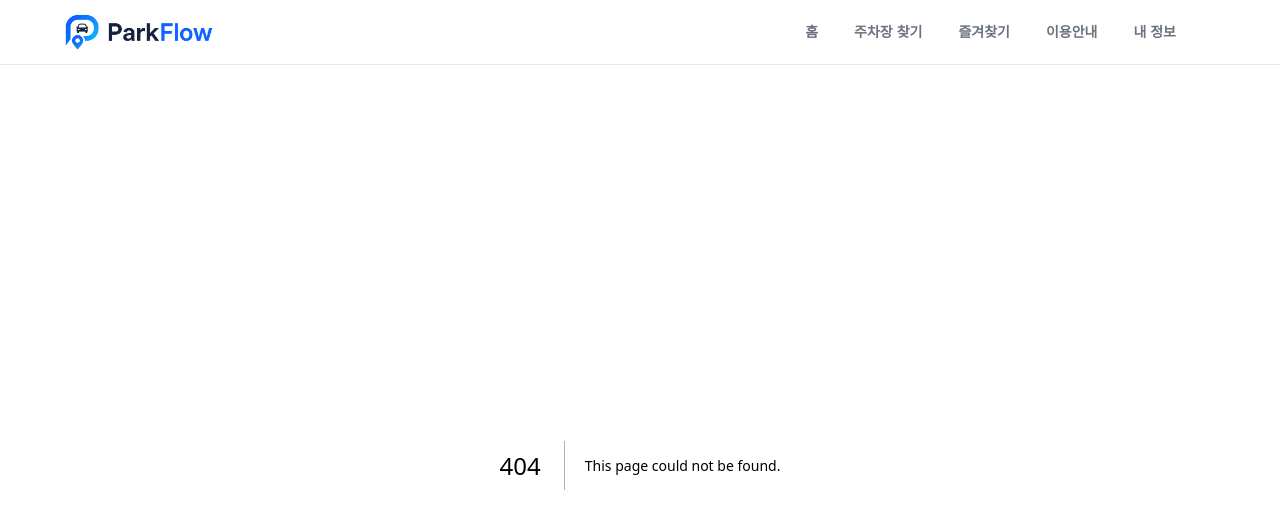
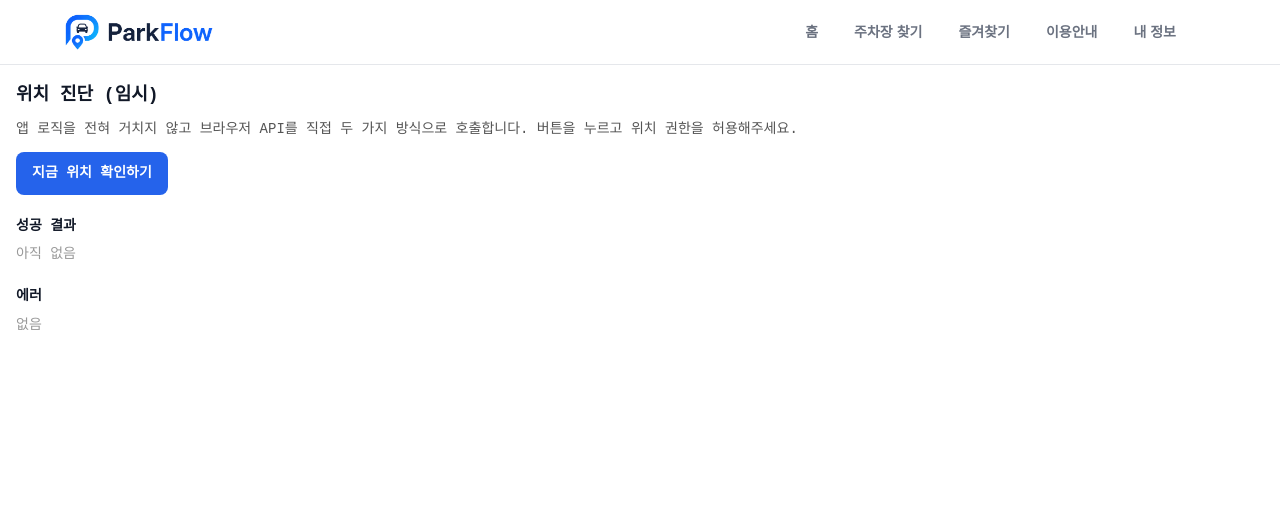
Before and after one commit to ulimgo995-commits/my-parksense-app-3, a Next.js app: page /debug-location in a window 1280 px wide. Before the commit this address had no page. Shown: the top 528 px of the page. Built offline with nearby package versions, Linux system fonts and the light colour scheme; a web font is replaced by a local one.

Commit message:
Add files via upload

```diff
--- /dev/null
+++ b/app/debug-location/page.tsx
@@ -0,0 +1,131 @@
+'use client';
+
+import { useState } from 'react';
+
+interface RawResult {
+  label: string;
+  lat: number;
+  lng: number;
+  accuracyMeters: number;
+  timestamp: string;
+}
+
+interface RawError {
+  label: string;
+  code: number;
+  message: string;
+}
+
+/**
+ * 임시 진단 페이지 — 앱의 useGeolocation 훅을 전혀 거치지 않고 브라우저의
+ * navigator.geolocation API를 직접 호출한 결과를 화면에 그대로 보여줍니다.
+ * "계룡으로 뜨는 게 우리 앱 로직 문제인지, 브라우저/OS가 원래 그렇게 보고하는지"를
+ * 개발자도구 없이도 폰 화면에서 바로 확인하기 위한 용도입니다. 원인 파악 후 삭제하세요.
+ */
+export default function DebugLocationPage() {
+  const [results, setResults] = useState<RawResult[]>([]);
+  const [errors, setErrors] = useState<RawError[]>([]);
+
+  const runRawCheck = (label: string, options: PositionOptions) => {
+    if (typeof navigator === 'undefined' || !navigator.geolocation) {
+      setErrors((prev) => [...prev, { label, code: -1, message: 'navigator.geolocation 자체가 없음' }]);
+      return;
+    }
+    navigator.geolocation.getCurrentPosition(
+      (pos) => {
+        setResults((prev) => [
+          ...prev,
+          {
+            label,
+            lat: pos.coords.latitude,
+            lng: pos.coords.longitude,
+            accuracyMeters: pos.coords.accuracy,
+            timestamp: new Date(pos.timestamp).toLocaleTimeString(),
+          },
+        ]);
+      },
+      (err) => {
+        setErrors((prev) => [...prev, { label, code: err.code, message: err.message }]);
+      },
+      options
+    );
+  };
+
+  const runAll = () => {
+    setResults([]);
+    setErrors([]);
+    runRawCheck('캐시 허용(maximumAge 30초, 앱과 동일 옵션)', {
+      enableHighAccuracy: true,
+      timeout: 8000,
+      maximumAge: 30000,
+    });
+    runRawCheck('캐시 없이 강제 새 조회(maximumAge 0)', {
+      enableHighAccuracy: true,
+      timeout: 15000,
+      maximumAge: 0,
+    });
+  };
+
+  return (
+    <div style={{ padding: 16, fontFamily: 'monospace', fontSize: 14, lineHeight: 1.6 }}>
+      <h1 style={{ fontSize: 18, fontWeight: 700, marginBottom: 8 }}>위치 진단 (임시)</h1>
+      <p style={{ marginBottom: 12, color: '#555' }}>
+        앱 로직을 전혀 거치지 않고 브라우저 API를 직접 두 가지 방식으로 호출합니다. 버튼을 누르고 위치 권한을 허용해주세요.
+      </p>
+      <button
+        type="button"
+        onClick={runAll}
+        style={{
+          padding: '10px 16px',
+          borderRadius: 8,
+          background: '#2563EB',
+          color: '#fff',
+          fontWeight: 700,
+          border: 'none',
+        }}
+      >
+        지금 위치 확인하기
+      </button>
+
+      <div style={{ marginTop: 20 }}>
+        <h2 style={{ fontWeight: 700, marginBottom: 6 }}>성공 결과</h2>
+        {results.length === 0 && <p style={{ color: '#999' }}>아직 없음</p>}
+        {results.map((r, i) => (
+          <div key={i} style={{ marginBottom: 10, padding: 8, background: '#f3f4f6', borderRadius: 8 }}>
+            <div>
+              <b>{r.label}</b>
+            </div>
+            <div>lat: {r.lat}</div>
+            <div>lng: {r.lng}</div>
+            <div>accuracy: {r.accuracyMeters.toFixed(1)}m</div>
+            <div>timestamp: {r.timestamp}</div>
+            <div>
+              <a
+                href={`https://map.kakao.com/link/map/here,${r.lat},${r.lng}`}
+                target="_blank"
+                rel="noopener noreferrer"
+                style={{ color: '#2563EB' }}
+              >
+                카카오맵에서 이 좌표 확인하기 →
+              </a>
+            </div>
+          </div>
+        ))}
+      </div>
+
+      <div style={{ marginTop: 20 }}>
+        <h2 style={{ fontWeight: 700, marginBottom: 6 }}>에러</h2>
+        {errors.length === 0 && <p style={{ color: '#999' }}>없음</p>}
+        {errors.map((e, i) => (
+          <div key={i} style={{ marginBottom: 10, padding: 8, background: '#fee2e2', borderRadius: 8 }}>
+            <div>
+              <b>{e.label}</b>
+            </div>
+            <div>code: {e.code}</div>
+            <div>message: {e.message}</div>
+          </div>
+        ))}
+      </div>
+    </div>
+  );
+}
--- a/components/map/KakaoMap.tsx
+++ b/components/map/KakaoMap.tsx
@@ -100,11 +100,6 @@ export const KakaoMap = forwardRef<KakaoMapHandle, KakaoMapProps>(function Kakao
   // 사용자가 지도를 직접 드래그/확대·축소하면 true — 그 뒤로는 실시간 위치가 갱신돼도
   // 자동으로 지도를 다시 옮기지 않습니다(사용자가 보고 있는 화면을 방해하지 않기 위함).
   const hasUserMovedMapRef = useRef(false);
-  // 확정 위치(userLocation)로 카메라를 자동으로 "한 번" 이동시켰는지 여부. 재조회로 위치가
-  // 몇 초 간격으로 계속 미세하게 갱신되는데, 그때마다 카메라가 다시 팬+줌 하면 "기본 화면 →
-  // 어중간한 위치 → 진짜 위치"처럼 여러 번 튀어 보입니다. 그래서 최초 도착 이후에는 카메라는
-  // 가만히 두고, 점(마커) 위치만 조용히 갱신합니다(아래 "현재 위치 마커 동기화" 효과).
-  const hasCenteredOnUserLocationRef = useRef(false);
   const onSelectLotRef = useRef(onSelectLot);
   const onViewportChangeRef = useRef(onViewportChange);
   const onBoundsChangedRef = useRef(onBoundsChanged);
@@ -333,24 +328,15 @@ export const KakaoMap = forwardRef<KakaoMapHandle, KakaoMapProps>(function Kakao
     };
   }, [status, syncMarkers]);
 
-  // 1.5) 확정 위치(userLocation)가 처음 생기면 지도 중심을 그 위치로 "한 번만" 이동합니다.
-  // useGeolocation이 재조회로 몇 초 간격으로 값을 계속 갱신하는데, 그때마다 카메라가 다시
-  // 팬+줌 애니메이션을 하면 "기본 화면 → 어중간한 위치 → 진짜 위치"처럼 여러 번 튀어 보입니다
-  // (재조회 결과가 서로 조금씩 달라서). 그래서 최초 도착 이후로는 카메라를 건드리지 않고,
-  // 점 자체의 위치만 아래 "현재 위치 마커 동기화" 효과에서 조용히 갱신합니다. 사용자가 이미
-  // 지도를 직접 움직였거나 특정 주차장을 선택해 그쪽을 보고 있다면 애초에 따라가지 않습니다.
+  // 1.5) 확정 위치(userLocation)가 바뀔 때마다 지도 중심을 그 위치로 이동합니다.
+  // useGeolocation은 한 번의 요청 주기당 position을 딱 한 번만 채우므로(마지막 재조회 결과,
+  // 또는 "현재 위치" 버튼을 다시 눌러 시작한 새 주기의 결과) 이 값이 바뀌는 시점마다 팬 해도
+  // 여러 번 튀어 보이지 않습니다. 사용자가 이미 지도를 직접 움직였거나 특정 주차장을 선택해
+  // 그쪽을 보고 있다면 방해하지 않도록 따라가지 않습니다.
   useEffect(() => {
     const map = mapRef.current;
-    if (!map || status !== 'success') return;
-    if (!userLocation) {
-      // 위치를 다시 못 받아오는 상태가 되면, 나중에 새로 확정될 때 다시 한 번은 자동으로
-      // 이동할 수 있도록 리셋해둡니다.
-      hasCenteredOnUserLocationRef.current = false;
-      return;
-    }
+    if (!map || status !== 'success' || !userLocation) return;
     if (selectedLotIdRef.current !== null || hasUserMovedMapRef.current) return;
-    if (hasCenteredOnUserLocationRef.current) return;
-    hasCenteredOnUserLocationRef.current = true;
     const latlng = new window.kakao.maps.LatLng(userLocation.lat, userLocation.lng);
     pendingActionRef.current = 'autoSync';
     map.setLevel(5, { anchor: latlng, animate: true });
```
